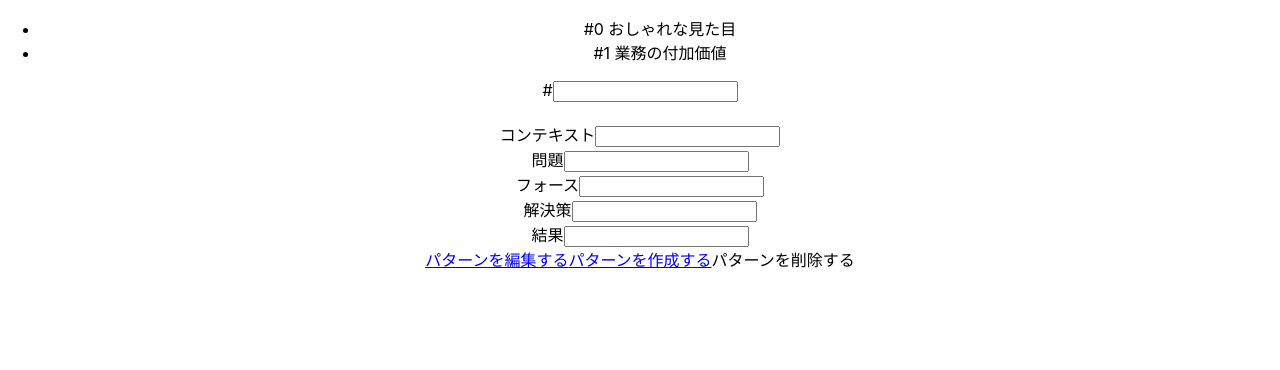
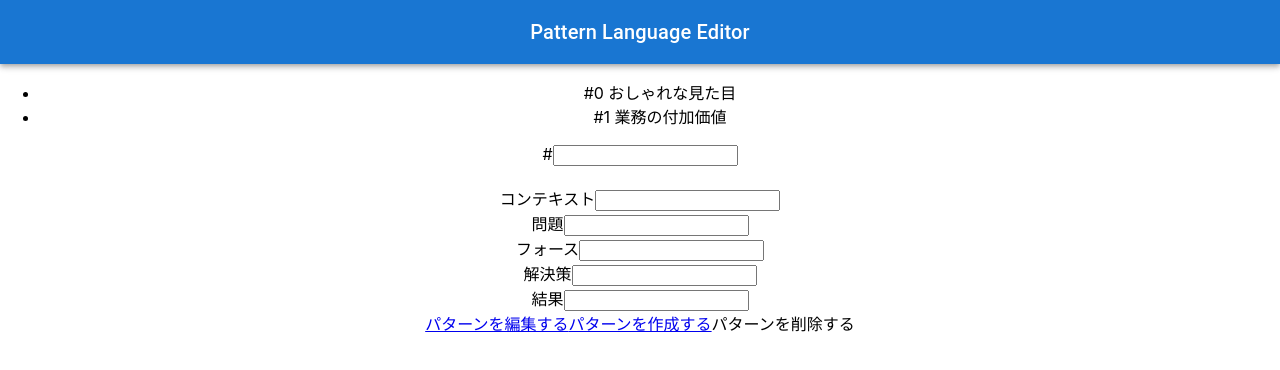
Before and after one commit to msntts/PatternLanguageEditor, a React (Create React App) app in the folder pattern-language-editor-client/: page / in a window 1280 px wide. Shown: the top 370 px of the page. Built offline with nearby package versions, Linux system fonts and the light colour scheme.

Commit message:
ヘッダーを追加。 (#15)

```diff
--- a/pattern-language-editor-client/package.json
+++ b/pattern-language-editor-client/package.json
@@ -3,6 +3,8 @@
   "version": "0.1.0",
   "private": true,
   "dependencies": {
+    "@mui/icons-material": "^5.14.3",
+    "@mui/material": "^5.14.4",
     "@reduxjs/toolkit": "^1.9.3",
     "@testing-library/jest-dom": "^5.16.5",
     "@testing-library/react": "^13.4.0",
--- a/pattern-language-editor-client/src/views/App.tsx
+++ b/pattern-language-editor-client/src/views/App.tsx
@@ -5,10 +5,12 @@ import PatternList from './containers/PatternListContainer'
 import PatternView from './containers/PatternViewContainer'
 import PatternEdit from './containers/PatternEditContainer'
 import PatternCreate from './containers/PatternCreateContainer'
+import Header from './components/Header'
 
 const App = () => {
   return (
     <div className="App">
+      <Header />
       <PatternList />
       <Router>
         <Routes>
--- /dev/null
+++ b/pattern-language-editor-client/src/views/components/Header.tsx
@@ -0,0 +1,20 @@
+import * as React from 'react'
+import AppBar from '@mui/material/AppBar'
+import Box from '@mui/material/Box'
+import Toolbar from '@mui/material/Toolbar'
+import Typography from '@mui/material/Typography'
+const Header = () => {
+  return (
+    <Box sx={{ flexGrow: 1 }}>
+      <AppBar position="static">
+        <Toolbar>
+          <Typography variant="h6" component="div" sx={{ flexGrow: 1 }}>
+            Pattern Language Editor
+          </Typography>
+        </Toolbar>
+      </AppBar>
+    </Box>
+  )
+}
+
+export default Header
```
Also changed, not shown: 1 other file (tests, documents, lock files or other folders).
